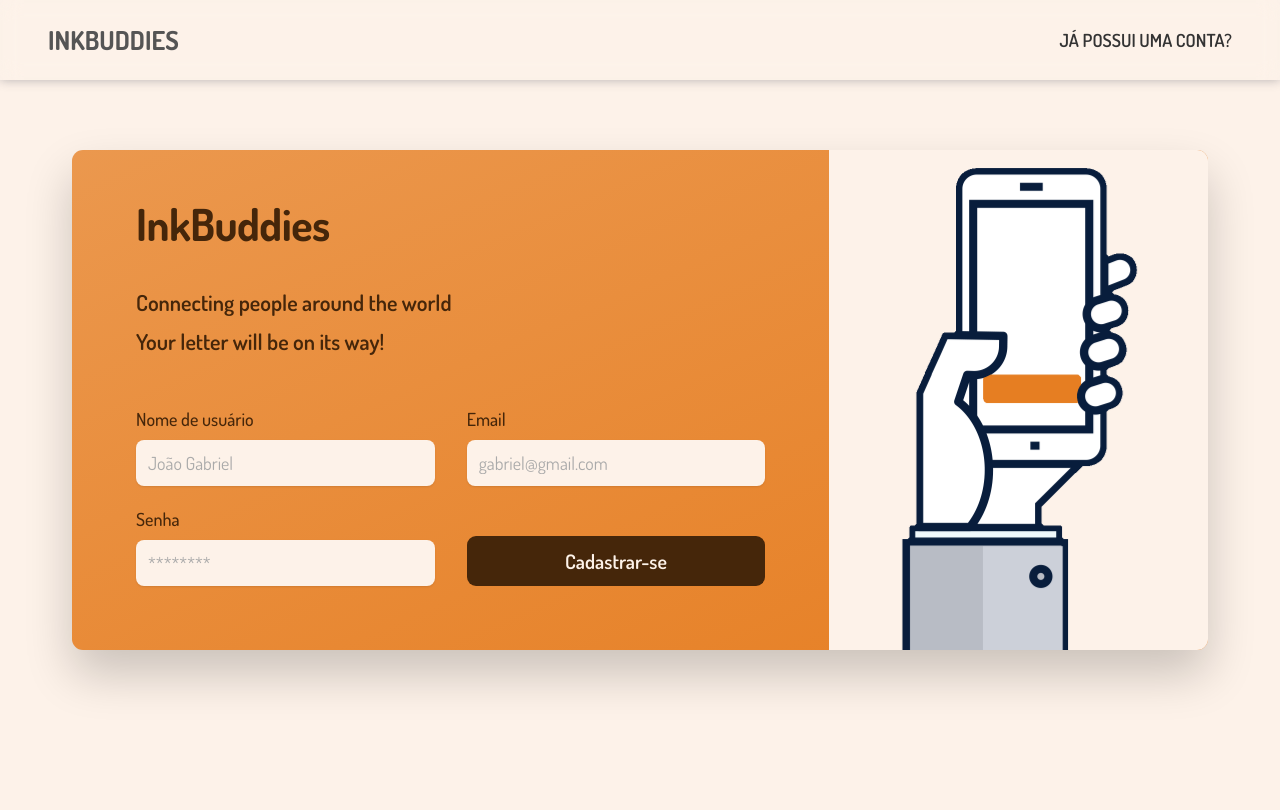
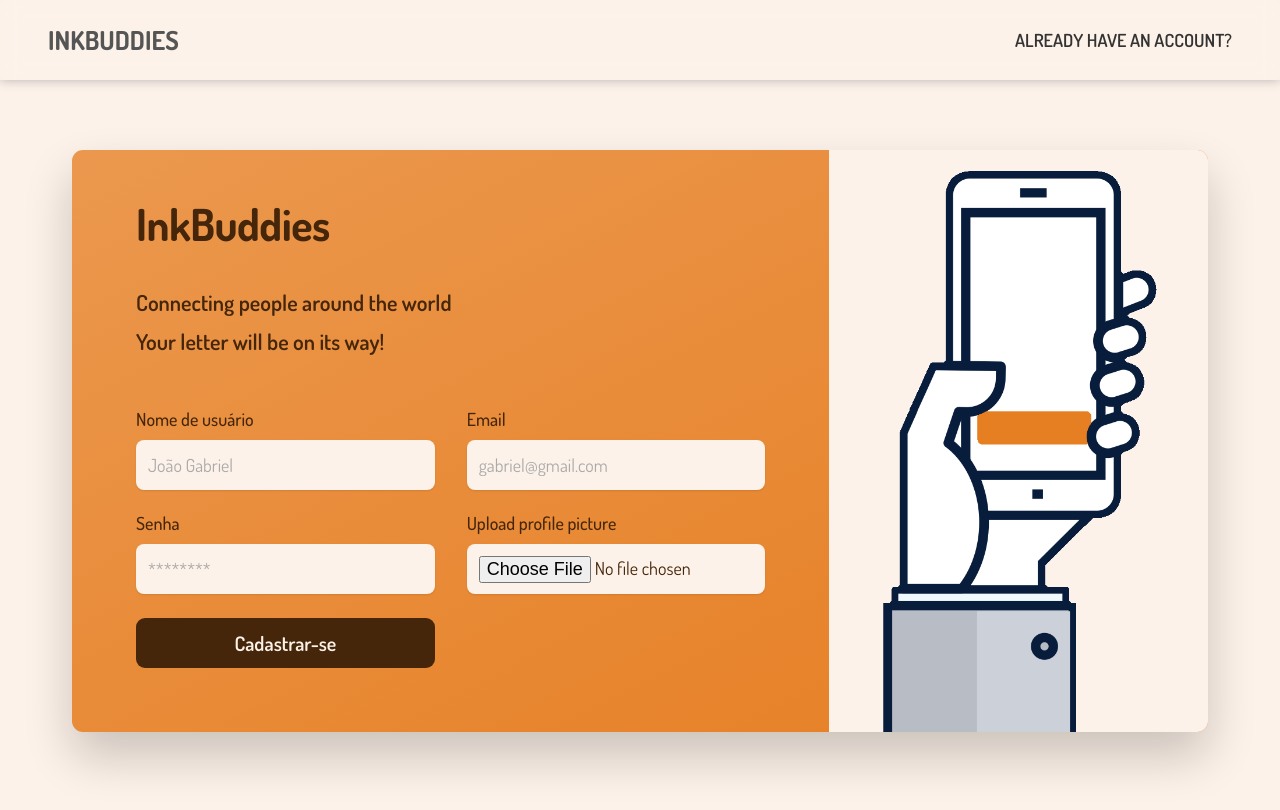
Before and after one commit to JoGabriel-Santos/inkbuddies, a React (Create React App) app in the folder client/: page /signup in a window 1280 px wide. Shown: the top 810 px of the page. Built offline with nearby package versions, Linux system fonts and the light colour scheme.

Commit message:
Implementing Signin and Signup backend

```diff
--- a/client/src/actions/auth.js
+++ b/client/src/actions/auth.js
@@ -21,6 +21,7 @@ export const signin = (formData, router) => async (dispatch) => {
 export const signup = (formData, router) => async (dispatch) => {
     try {
         const { data } = await api.signUp(formData)
+        console.log(data)
 
         dispatch({ type: AUTH, data })
 
--- a/client/src/components/Navbar.jsx
+++ b/client/src/components/Navbar.jsx
@@ -35,7 +35,7 @@ function Navbar() {
                                 <li><a className="main-navigation-link" href="/newpal">Meet new pal</a></li>
                                 <li><a className="main-navigation-link" href="/drafts">Stamps</a></li>
 
-                                <li><a className="main-navigation-link navigation-cta" onClick={logout} href="#">Logout</a></li>
+                                <li><a className="main-navigation-link navigation-cta" onClick={ logout } href="#">Logout</a></li>
                             </ul>
                         </nav>
 
@@ -50,9 +50,9 @@ function Navbar() {
                     (
                         location.pathname === "/signup" ?
 
-                            <a className="main-navigation-link" href="/signin">Já possui uma conta?</a>
+                            <a className="main-navigation-link" href="/signin">Already have an account?</a>
                             :
-                            <a className="main-navigation-link" href="/signup">Ainda não possui uma conta?</a>
+                            <a className="main-navigation-link" href="/signup">Don't have an account yet?</a>
                     )
             }
 
--- a/client/src/pages/Authentication.jsx
+++ b/client/src/pages/Authentication.jsx
@@ -1,7 +1,9 @@
-import React from "react";
+import React, { useState } from "react";
 
 import { useDispatch } from "react-redux";
 import { useHistory, useLocation } from 'react-router-dom';
+
+import FileBase from 'react-file-base64'
 
 import useInput from "../hooks/use-input";
 
@@ -15,6 +17,8 @@ function Authentication() {
     const dispatch = useDispatch();
     const history = useHistory();
     const location = useLocation();
+
+    const [profilePicture, setProfilePicture] = useState();
 
     let formIsValid = false;
 
@@ -52,7 +56,7 @@ function Authentication() {
     const submitHandler = (event) => {
         event.preventDefault();
 
-        let form = { name: nameValue, email: emailValue, password: passwordValue };
+        let form = { name: nameValue, email: emailValue, password: passwordValue, profilePicture: profilePicture };
 
         if (location.pathname === "/signin") {
 
@@ -134,17 +138,32 @@ function Authentication() {
                                     : null
                             }
 
+                            {
+                                location.pathname === "/signup" ?
+                                    <div className="cta-form-name">
+                                        <label htmlFor="select-where">Upload profile picture</label>
+                                        <FileBase type="file" multiple={ false } onDone={ ({ base64 }) => setProfilePicture(base64) }/>
+                                    </div>
+
+                                    : null
+                            }
+
                             <button className="button button--form" type={ "submit" }>
                                 { location.pathname === "/signin" ? "Entrar" : "Cadastrar-se" }
                             </button>
                         </form>
                     </div>
 
-                    <div className="cta-image-box" role="img"></div>
+                    {
+                        location.pathname === "/signup" && profilePicture ?
+                            <div className="cta-image-box--avatar" style={ { backgroundImage: `url(${ profilePicture })` } }></div>
+                            :
+                            <div className="cta-image-box"></div>
+                    }
                 </div>
             </div>
         </section>
     );
 }
 
-export default React.memo(Authentication);
+export default Authentication;
--- a/client/src/styles/style.css
+++ b/client/src/styles/style.css
@@ -403,8 +403,6 @@
 }
 
 .cta-image-box--avatar {
-    background-image: url("../util/profile-gabriellou.png");
-
     background-position: center;
     background-size: cover;
 }
@@ -432,6 +430,7 @@
     color: inherit;
     font-family: inherit;
     font-size: 1.8rem;
+    height: 50px;
     padding: 1.2rem;
     width: 100%;
 }
```
Also changed, not shown: 2 other files (tests, documents, lock files or other folders).
